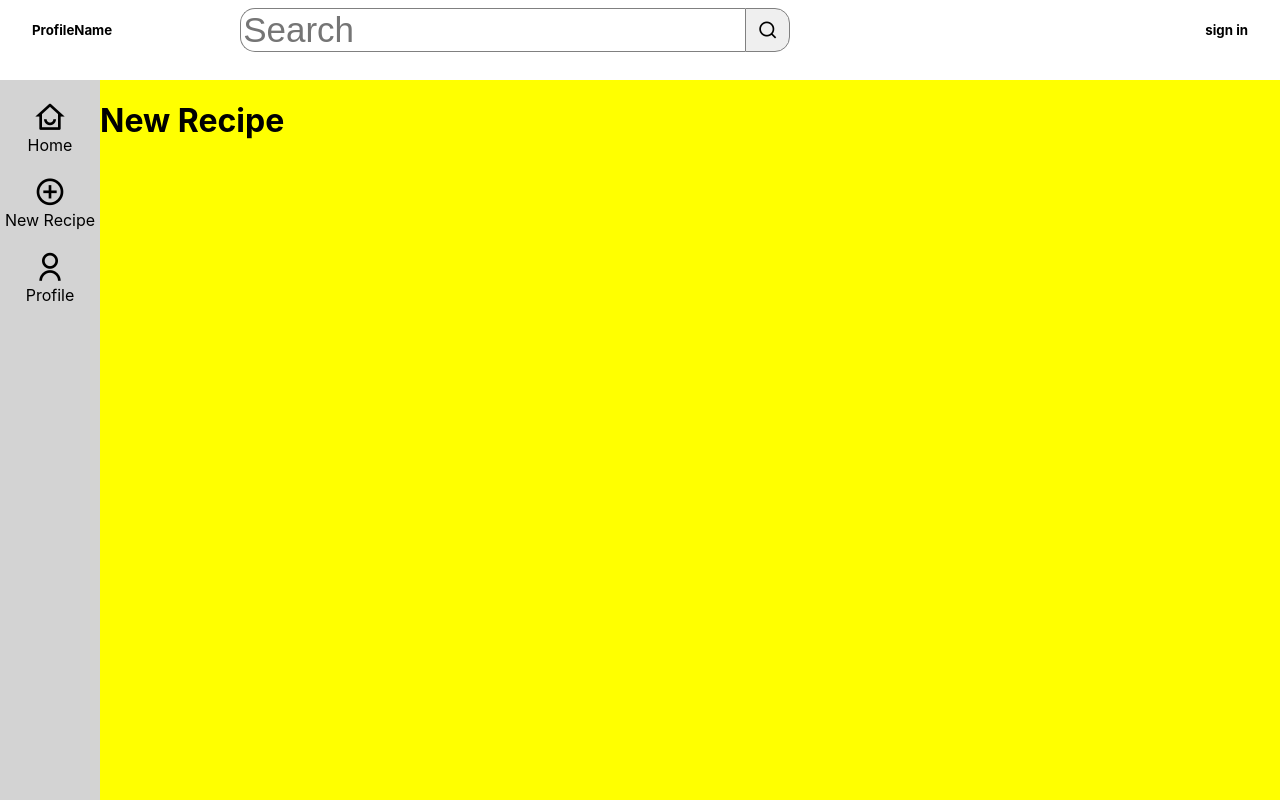
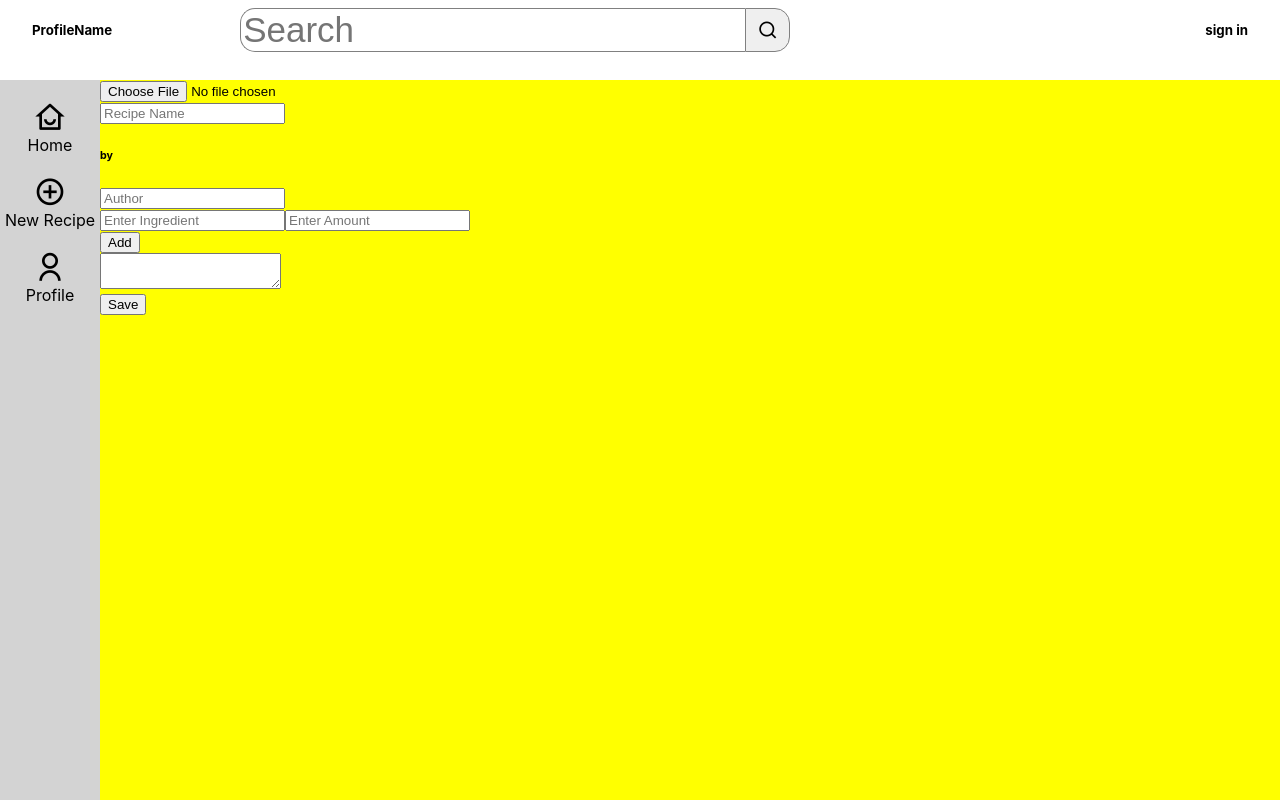
Before and after one commit to SimonBystrom/recipe-sns, a React (Create React App) app: page /newRecipe in a window 1280 px wide. Built offline with nearby package versions, Linux system fonts and the light colour scheme.

Commit message:
added new recipe page
Signed-off-by: simonbystrom <simonbystrom@Simons-MacBook-Air.local>

```diff
--- a/src/App.js
+++ b/src/App.js
@@ -9,6 +9,7 @@ import Navbar from './Navigation/Navbar'
 import Sidebar from './Navigation/Sidebar'
 
 import SearchResults from "./Search/SearchResults"
+import NewRecipePage from "./NewRecipe/NewRecipePage"
 
 
 // fix so nav and side is position fixed (maybe ditch the grid?)
@@ -32,7 +33,7 @@ function App() {
               <h1>Profile</h1>
             </Route>
             <Route path="/newRecipe">
-              <h1>New Recipe</h1>
+              <NewRecipePage/>
             </Route>
             <Route path="/">
               <h1>home</h1>
--- a/src/Navigation/Navbar.css
+++ b/src/Navigation/Navbar.css
@@ -25,7 +25,7 @@
 
 
 /* Search input form */
-form > input {
+form > #searchInput {
     min-width: 500px;
     font-size: 35px;
     float: left;
--- a/src/Navigation/Navbar.js
+++ b/src/Navigation/Navbar.js
@@ -13,7 +13,7 @@ export default function  Navbar(){
             </Link>
             <Link to="/searchResults" id="searchResults">
                 <form>
-                    <input type="text" placeholder="Search" name="search"></input>
+                    <input type="text" placeholder="Search" name="search" id="searchInput"></input>
                     <button><i className="ri-search-line"></i></button>
                 </form>
             </Link>
--- /dev/null
+++ b/src/NewRecipe/IngredientsForm.js
@@ -0,0 +1,65 @@
+import React from 'react'
+
+export default function IngredientsForm(props){
+
+    const ingredients = props.ingredients
+
+    // Adds ingredient info to ingredient list
+     function addIngredientToList(e, index) {
+        const {name, value} = e.target
+        const ingredientsList = [...ingredients]
+        ingredientsList[index][name] = value;
+        props.changeIngredients(ingredientsList)
+    }
+
+    // Adds new Ingredient input field
+    function addNewInput(){
+        props.changeIngredients([...ingredients, {ingredient: "", amount: ""}])
+    }
+
+
+    // removes input field and data for input field from the ingredient list
+    function removeInputField(index) {
+        const ingredientsList = [... ingredients]
+        ingredientsList.splice(index, 1)
+        props.changeIngredients(ingredientsList)
+    }
+
+
+
+
+    return(
+        <div>
+            {ingredients.map((x, i) => {
+                return(
+                    <div key={i}>
+                        <input
+                            type="text"
+                            name="ingredient"
+                            value={x.ingredient}
+                            placeholder="Enter Ingredient"
+                            onChange={e => addIngredientToList(e, i)
+                            }
+                        />
+                        <input
+                            type="text"
+                            name="amount"
+                            value={x.amount}
+                            placeholder="Enter Amount"
+                            onChange={e => addIngredientToList(e, i)}
+                        />
+
+                            {ingredients.length !== 1 &&
+                                <button
+                                    onClick={() => removeInputField(i)}
+                                >Remove</button>}
+
+                    </div>
+
+                )
+            }
+            )}
+            <button onClick={addNewInput}>Add</button>
+        </div>
+    )
+}
--- /dev/null
+++ b/src/NewRecipe/NewRecipePage.js
@@ -0,0 +1,68 @@
+import React, {useState} from 'react'
+
+
+import RecipeName from './RecipeName'
+import IngredientsForm from './IngredientsForm'
+import RecipeDescription from './RecipeDescription'
+import RecipePicture from './RecipePicture'
+
+
+// NEEDS
+
+
+export default function NewRecipePage(){
+    const [picture, setPicture] = useState()
+    const [recipeName, setRecipeName] = useState()
+    const [author, setAuthor] = useState()
+    const [ingredients, setIngredients] = useState([{ingredient: "", amount: ""}])
+    const [description, setDescription] = useState()
+
+
+    function changePicture(value){
+        setPicture(value)
+    }
+
+
+    //sets state to new Recipe name
+    function changeRecipeName(value){
+        setRecipeName(value)
+    }
+    //sets state to new Author name
+    function changeAuthor(value){
+        setAuthor(value)
+    }
+    //sets state to new Ingredients
+    function changeIngredients(value){
+        setIngredients(value)
+    }
+    //sets state to new Description
+    function changeDescription(value){
+        setDescription(value)
+    }
+
+
+
+    return(
+        <div>
+            <RecipePicture
+                changePicture={changePicture}
+            />
+            <RecipeName
+                changeRecipeName={changeRecipeName}
+                changeAuthorName={changeAuthor}
+                recipeName={recipeName}
+                author={author}
+            />
+            <IngredientsForm
+                changeIngredients={changeIngredients}
+                ingredients={ingredients}
+            />
+            <RecipeDescription
+                changeDescription={changeDescription}
+                description={description}
+            />
+            <button>Save</button>
+
+        </div>
+    )
+}
--- /dev/null
+++ b/src/NewRecipe/RecipeDescription.js
@@ -0,0 +1,20 @@
+import React from 'react'
+
+export default function RecipeDescription(props){
+
+   const description = props.description
+
+   function handleChange(e){
+       props.changeDescription(e.target.value)
+   }
+
+    return(
+        <div>
+            <textarea
+                name="description"
+                value={description}
+                onChange={handleChange}
+            ></textarea>
+        </div>
+    )
+}
--- /dev/null
+++ b/src/NewRecipe/RecipeName.js
@@ -0,0 +1,38 @@
+import React, {useState} from 'react'
+
+export default function RecipeNameForm(props){
+
+    function recipeNameChange(e){
+        props.changeRecipeName(e.target.value)
+    }
+
+    function authorNameChange(e){
+        props.changeAuthorName(e.target.value)
+    }
+
+    const recipeName = props.recipeName
+    const author = props.author
+
+    return (
+
+        <form>
+            <input
+                type="text"
+                name="recipeName"
+                value={recipeName}
+                onChange={recipeNameChange}
+                placeholder="Recipe Name"
+            />
+            <h6>by</h6>
+            <input
+                type="text"
+                name="author"
+                value={author}
+                onChange={authorNameChange}
+                placeholder="Author"
+            />
+        </form>
+
+
+    )
+}
--- /dev/null
+++ b/src/NewRecipe/RecipePicture.js
@@ -0,0 +1,21 @@
+import React, {useState} from 'react'
+
+
+export default function PictureUpload(props){
+    const [imgSource, setImgSource] = useState()
+
+    function handleChange(e){
+        let picture = e.target.files[0]
+        let picturePath = URL.createObjectURL(e.target.files[0])
+        setImgSource(picturePath)
+        props.changePicture(picture)
+
+    }
+
+    return (
+        <div>
+            {imgSource ? <img width="200px" height="200px"src={imgSource}></img> : null}
+            <input type="file" onChange={handleChange}></input>
+        </div>
+    )
+}
```
